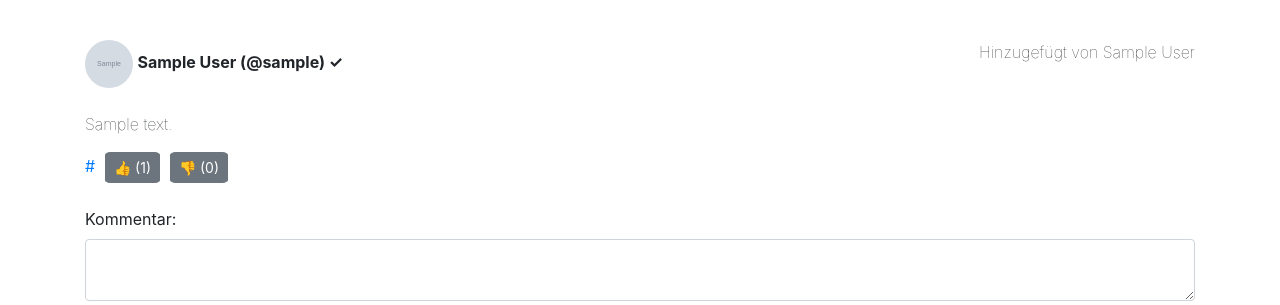
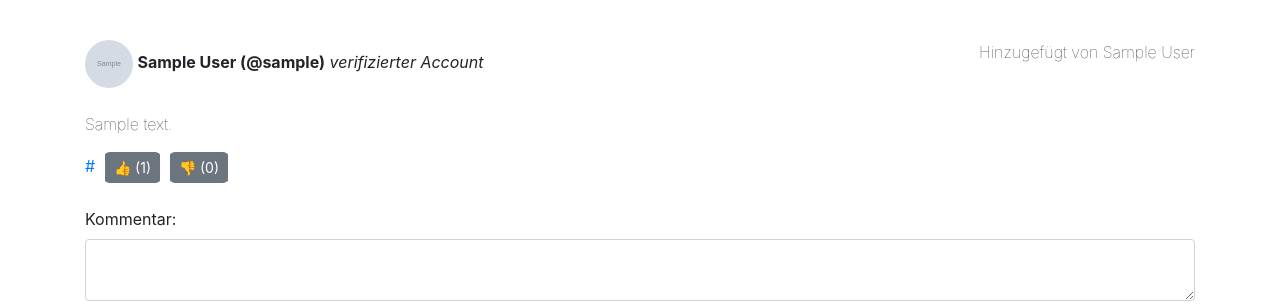
Before and after one commit to Jugendhackt/AlpakaNews, a Django app: page /overview/politik/ in a window 1280 px wide. Shown: the part 56-361 px from the top of the page. Run offline with Django 3.2, Linux system fonts and the light colour scheme; tables that the repository leaves empty hold one stand-in row (values such as "Sample post"); grey boxes marked "Sample" are stand-in pictures; parts of the project's set-up code (start-up, migrations or seed data) failed here and were passed over; some libraries are stand-ins or nearby versions.

Commit message:
better verified account badge

```diff
--- a/tweet_overview/templates/tweet_overview/index.html
+++ b/tweet_overview/templates/tweet_overview/index.html
@@ -9,7 +9,7 @@
     {% for tweet in tweets %}
     <p>
         <img src="{{ tweet.twitter_user.profile_image_url }}" style="width:48px;height:48px;border-radius:50%;">
-        <span class="font-weight-bolder">{{ tweet.twitter_user.name }} (@{{ tweet.twitter_user.username }}) {% if tweet.twitter_user.verified %}✓{% endif %} </span>
+        <span class="font-weight-bolder">{{ tweet.twitter_user.name }} (@{{ tweet.twitter_user.username }})</span> {% if tweet.twitter_user.verified %}<i>verifizierter Account</i>{% endif %}
         <span class="font-weight-lighter" style="float: right;">Hinzugefügt von {{ tweet.added_by.name }}</span>
         <br><br>
         <span class="font-weight-lighter">{{ tweet.content }}</span>
```
